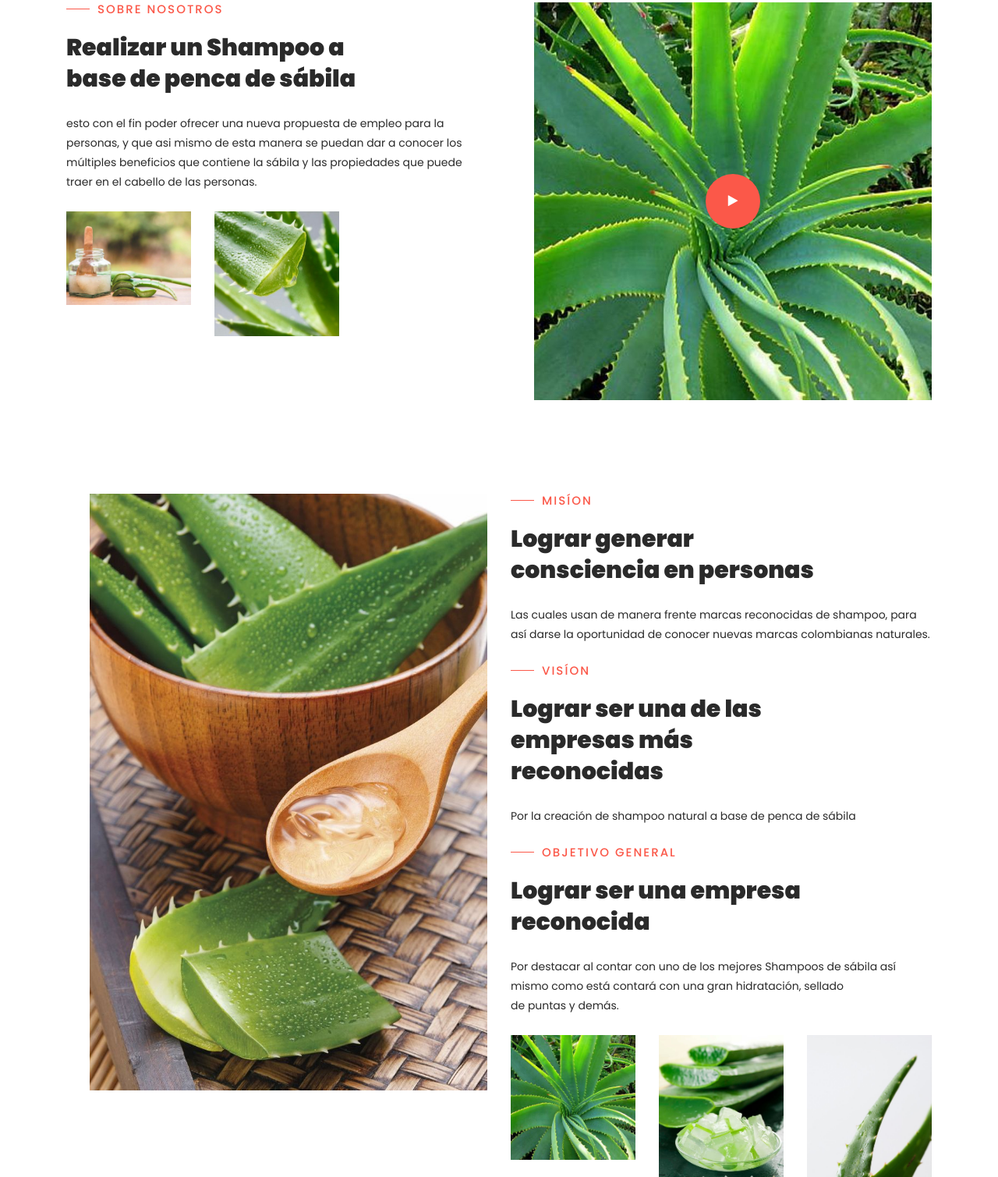
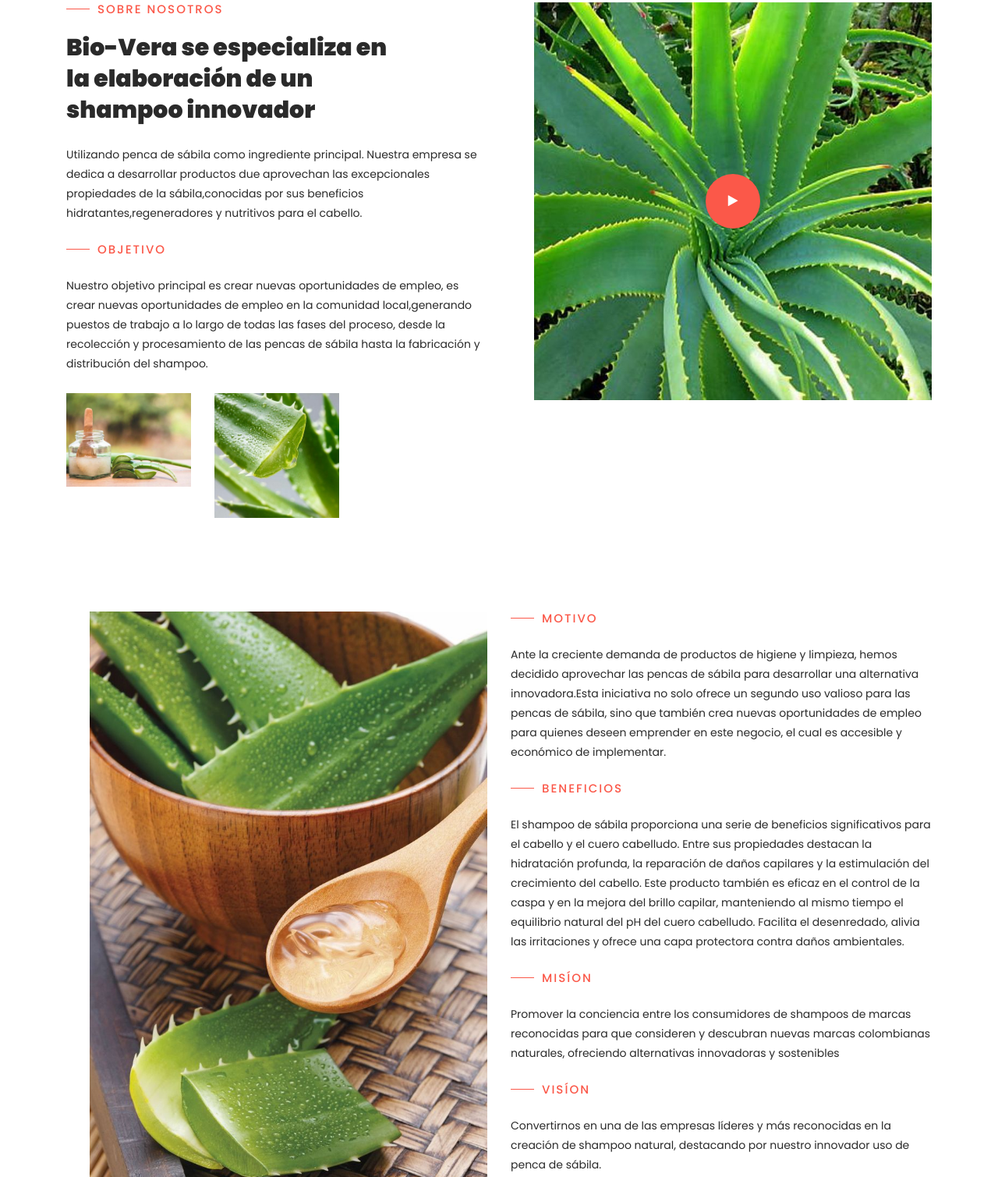
Before and after one commit to HEJVR/Web_Client_Bio-Vera, a plain HTML site: page index.html in a window 1280 px wide. Shown: the part 917-2426 px from the top of the page at 78% size. Drawn offline with Linux system fonts and the light colour scheme; files whose address does not match are found by name.

Commit message:
29/08/2024 - 07:41

```diff
--- a/index.html
+++ b/index.html
@@ -61,9 +61,11 @@
                         <ul class="nav">
                             <li class="scroll-to-section"><a href="#top" class="active">Home</a></li>
                             <li class="scroll-to-section"><a href="#about">Sobre nosotros</a></li>
+                            <li class="scroll-to-section"><a href="#objetivo">Objetivo</a></li>
+                            <li class="scroll-to-section"><a href="#motivo">Motivos</a></li>
+                            <li class="scroll-to-section"><a href="#beneficios">Beneficios</a></li>
                             <li class="scroll-to-section"><a href="#mision">Mision</a></li>
                             <li class="scroll-to-section"><a href="#vision">Vision</a></li>
-                            <li class="scroll-to-section"><a href="#objetivo">Objetivo general</a></li>
                         </ul>
                         <a class='menu-trigger'>
                             <span>Menu</span>
@@ -128,12 +130,21 @@
                     <div class="left-text-content">
                         <div class="section-heading">
                             <h6>Sobre nosotros</h6>
-                            <h2>Realizar un Shampoo a base de penca de sábila</h2>
+                            <h2>Bio-Vera se especializa en la elaboración de un shampoo innovador</h2>
                         </div>
-                        <p>esto con el fin poder ofrecer una nueva
-                            propuesta de empleo para la personas, y que asi mismo de esta manera se puedan dar a
-                            conocer los múltiples beneficios que contiene la sábila y las propiedades que puede traer en
-                            el cabello de las personas.</p>
+                        <p>Utilizando penca de sábila como ingrediente principal. Nuestra empresa se dedica a
+                            desarrollar productos due aprovechan las excepcionales propiedades de la sábila,conocidas
+                            por sus beneficios hidratantes,regeneradores y nutritivos para el cabello.</p>
+
+                        <div class="section-heading" id="objetivo">
+                            <h6>Objetivo</h6>
+                            <h2></h2>
+                        </div>
+                        <p>Nuestro objetivo principal es crear nuevas oportunidades de empleo, es crear nuevas
+                            oportunidades de empleo en la comunidad
+                            local,generando puestos de trabajo a lo largo de todas las fases del proceso, desde la
+                            recolección y procesamiento de las pencas de sábila hasta la fabricación y
+                            distribución del shampoo.</p>
                         <div class="row">
                             <div class="col-4">
                                 <img src="assets/images/01.jpeg" alt="">
@@ -171,25 +182,53 @@
                 </div>
                 <div class="col-lg-6 col-md-6 col-xs-12">
                     <div class="left-text-content">
+                        <div class="section-heading" id="motivo">
+                            <h6>Motivo</h6>
+                            <h2></h2>
+                        </div>
+                        <p>Ante la creciente demanda de productos de higiene y limpieza, hemos decidido aprovechar las
+                            pencas de sábila para desarrollar una alternativa innovadora.Esta iniciativa no solo ofrece
+                            un segundo uso valioso para las pencas de sábila, sino que también crea nuevas
+                            oportunidades de empleo para quienes deseen emprender en este negocio, el cual es accesible
+                            y económico de implementar.</p>
+
+                        <div class="section-heading" id="beneficios">
+                            <h6>Beneficios</h6>
+                            <h2></h2>
+                        </div>
+                        <p>El shampoo de sábila proporciona una serie de beneficios significativos para el cabello y el
+                            cuero cabelludo. Entre sus propiedades destacan la hidratación profunda, la reparación de
+                            daños capilares y la estimulación del crecimiento del cabello.
+                            Este producto también es eficaz en el control de la caspa y en la mejora del brillo capilar,
+                            manteniendo al mismo tiempo el equilibrio natural del pH del cuero cabelludo.
+                            Facilita el desenredado, alivia las irritaciones y ofrece una capa protectora
+                            contra daños ambientales.</p>
+
                         <div class="section-heading" id="mision">
                             <h6>Misíon</h6>
-                            <h2>Lograr generar consciencia en personas </h2>
+                            <h2></h2>
                         </div>
-                        <p>Las cuales usan de manera frente marcas
-                            reconocidas de shampoo, para así darse la oportunidad de conocer nuevas marcas
-                            colombianas naturales.</p>
+                        <p>Promover la conciencia
+                            entre los consumidores de
+                            shampoos de marcas
+                            reconocidas para que
+                            consideren y descubran
+                            nuevas marcas colombianas
+                            naturales, ofreciendo
+                            alternativas innovadoras y
+                            sostenibles</p>
 
                         <div class="section-heading" id="vision">
                             <h6>Visíon</h6>
-                            <h2>Lograr ser una de las empresas más reconocidas</h2>
+                            <h2></h2>
                         </div>
-                        <p>Por la creación de shampoo natural a base de penca de sábila</p>
-
-                        <div class="section-heading" id="objetivo">
-                            <h6>objetivo general</h6>
-                            <h2>Lograr ser una empresa reconocida</h2>
-                        </div>
-                        <p>Por destacar al contar con uno de los mejores Shampoos de sábila así mismo como está contará con una gran hidratación, sellado de puntas y demás.</p>
+                        <p>Convertirnos en una de las
+                            empresas líderes y más
+                            reconocidas en la creación
+                            de shampoo natural,
+                            destacando por nuestro
+                            innovador uso de penca de
+                            sábila.</p>
 
                         <div class="row">
                             <div class="col-4">
```
